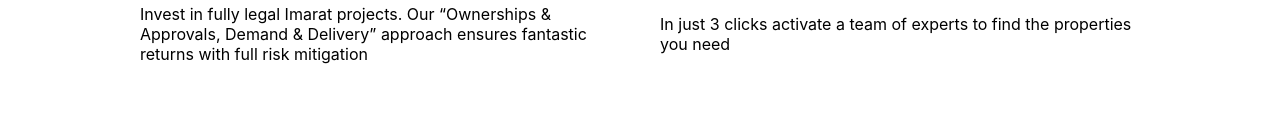
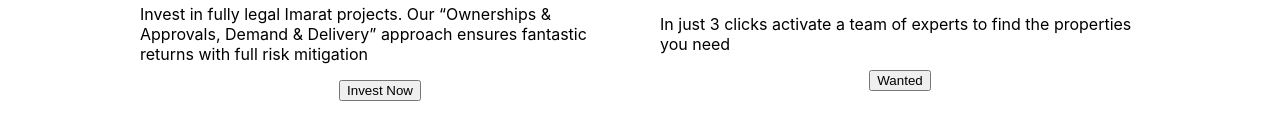
Before and after one commit to Moizajmal2456/Grana, a React (Create React App) app: page / in a window 1280 px wide. Shown: the part 1019-1158 px from the top of the page. Built offline with nearby package versions, Linux system fonts and the light colour scheme.

Commit message:
add button in description cards

```diff
--- a/src/components/BuyWant/BuyWant.jsx
+++ b/src/components/BuyWant/BuyWant.jsx
@@ -11,11 +11,13 @@
     image={invest}
     title="Invest"
     text="Invest in fully legal Imarat projects. Our “Ownerships & Approvals, Demand & Delivery” approach ensures fantastic returns with full risk mitigation"
+    buttonText="Invest Now"
     />
     <DescriptionCards
     image={wanted}
     title="Wanted"
-    text="In just 3 clicks activate a team of experts to find the properties you need"/>
+    text="In just 3 clicks activate a team of experts to find the properties you need"
+    buttonText="Wanted"/>
     </div>
 );
 };
--- a/src/components/DescriptionCards/Descriptioncard.jsx
+++ b/src/components/DescriptionCards/Descriptioncard.jsx
@@ -1,12 +1,13 @@
 import React from "react";
 import style from "./styles.module.scss";
 
-export const DescriptionCards = ({image, title, text}) => {
+export const DescriptionCards = ({image, title, text,buttonText}) => {
 return(
     <div className={style.Description_cards}>
         <img src={image} alt="invent graphic "/>
         <h2>{title}</h2>
         <p>{text}</p>
+        <button>{buttonText}</button>
     </div>
 );
 };
```
